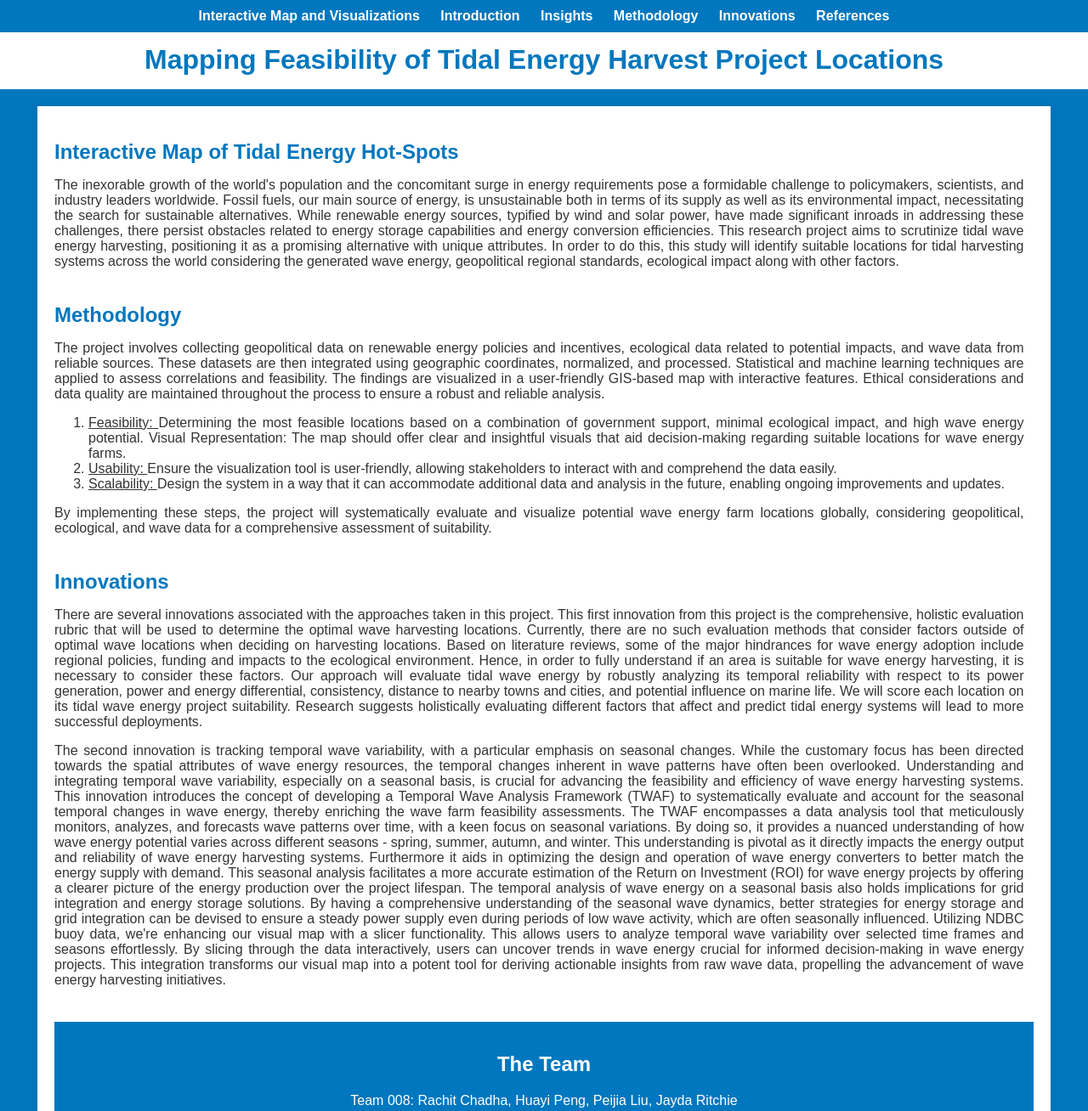
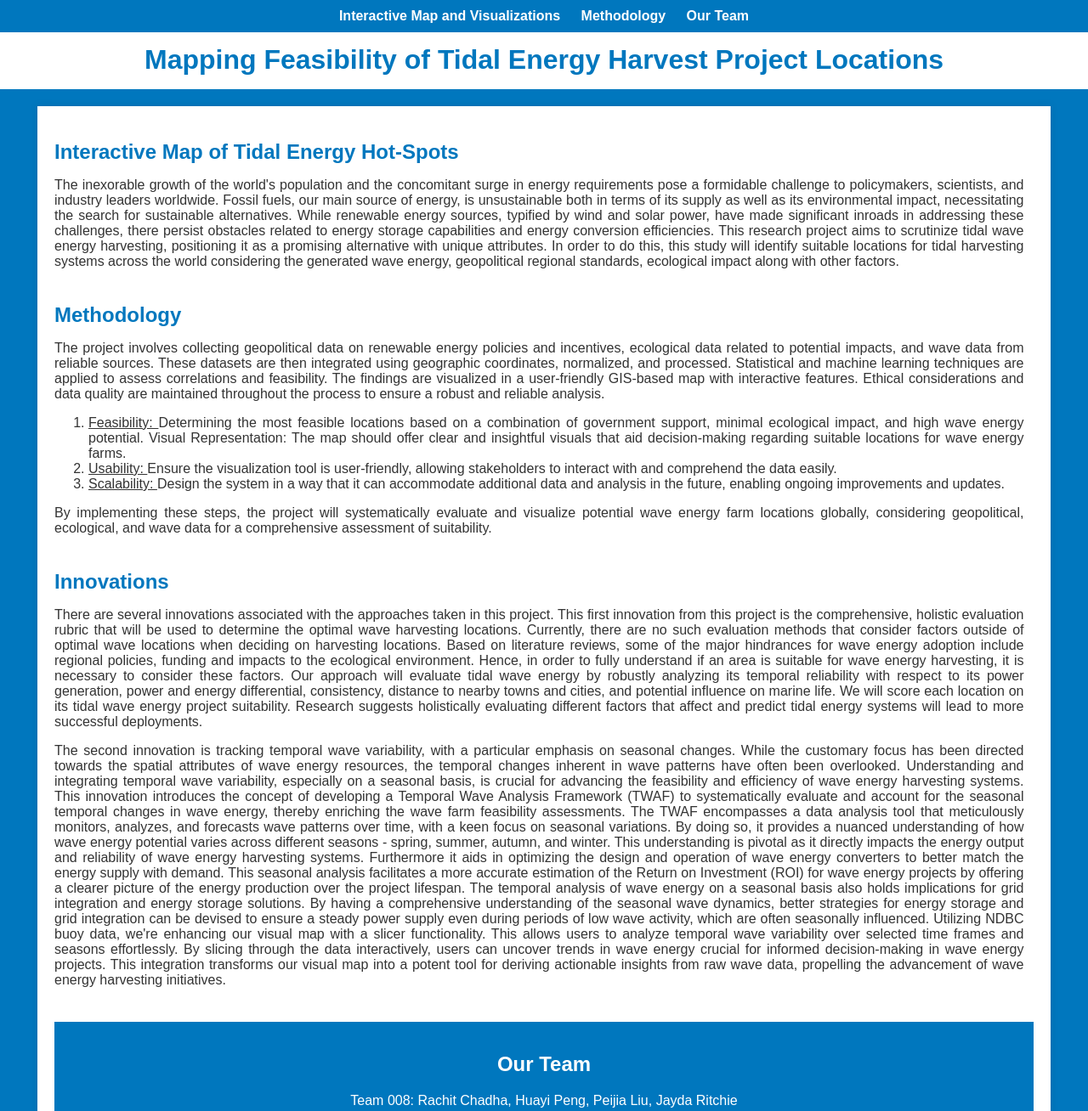
Before and after one commit to rchadha33/Tidal, a plain HTML site: page index.html in a window 1280 px wide. Shown: the top 1308 px of the page at 85% size. Drawn offline with Linux system fonts and the light colour scheme.

Commit message:
Update index.html

```diff
--- a/index.html
+++ b/index.html
@@ -13,15 +13,12 @@
 			<h1>Mapping Feasibility of Tidal Energy Harvest Project Locations</h1>
 			<nav class="navigation-bar">
 				<a href="#visualization">Interactive Map and Visualizations</a>
-				<a href="#introduction">Introduction</a>
-				<a href="#insights">Insights</a>
 				<a href="#methodology">Methodology</a>
-				<a href="#innovations">Innovations</a>
-				<a href="#references">References</a>
+				<a href="#references">Our Team</a>
 			</nav>
 		</header>
 		<main>
-			<section id="map">
+			<section id="visualization">
 				<h2>Interactive Map of Tidal Energy Hot-Spots</h2>
 
 				<!-- Visualization Section -->
@@ -77,6 +74,7 @@
 						"https://public.tableau.com/javascripts/api/viz_v1.js";
 					vizElement.parentNode.insertBefore(scriptElement, vizElement);
 				</script>
+
 				<p>
 					The inexorable growth of the world's population and the concomitant
 					surge in energy requirements pose a formidable challenge to
@@ -199,7 +197,7 @@
 			</section>
 
 			<footer>
-				<h2 id="references">The Team</h2>
+				<h2 id="references">Our Team</h2>
 				<p>Team 008: Rachit Chadha, Huayi Peng, Peijia Liu, Jayda Ritchie</p>
 				<p>CSE 6242: Data & Visual Analytics</p>
 			</footer>
```
